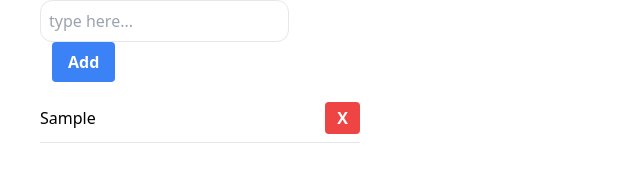
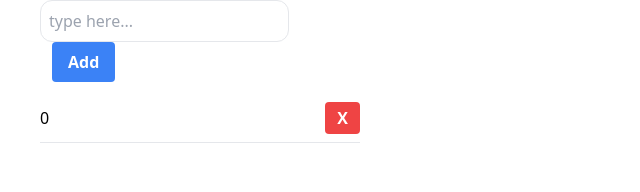
Before and after one commit to roma-marshall/vigilant-octo-journey, a React (Create React App) app: page / in a window 1280 px wide. Both pictures are taken after typing "Sample" into the empty fields and a click on the button "Add". Shown: the part 104-296 px from the top of the page, without its empty margins (0-640 px from the left). Built offline with nearby package versions, Linux system fonts and the light colour scheme; the HTML template or start-up script is replaced by a standard one.

Commit message:
check item.value null

```diff
--- a/src/App.js
+++ b/src/App.js
@@ -73,7 +73,7 @@ class App extends Component {
                                     <div
                                         className="flex justify-between border-b color-gray-900/20 mb-2 pb-2"
                                         key={item.id}>
-                                        <span className="mr-10 pt-1"> {item.value}</span>
+                                        <span className="mr-10 pt-1">{item.value ? 0 : 'null'}</span>
                                         <button
                                             className="font-bold py-1 px-3 rounded bg-red-500 text-white hover:bg-red-700"
                                             onClick={() => this.deleteItem(item.id)}
```
